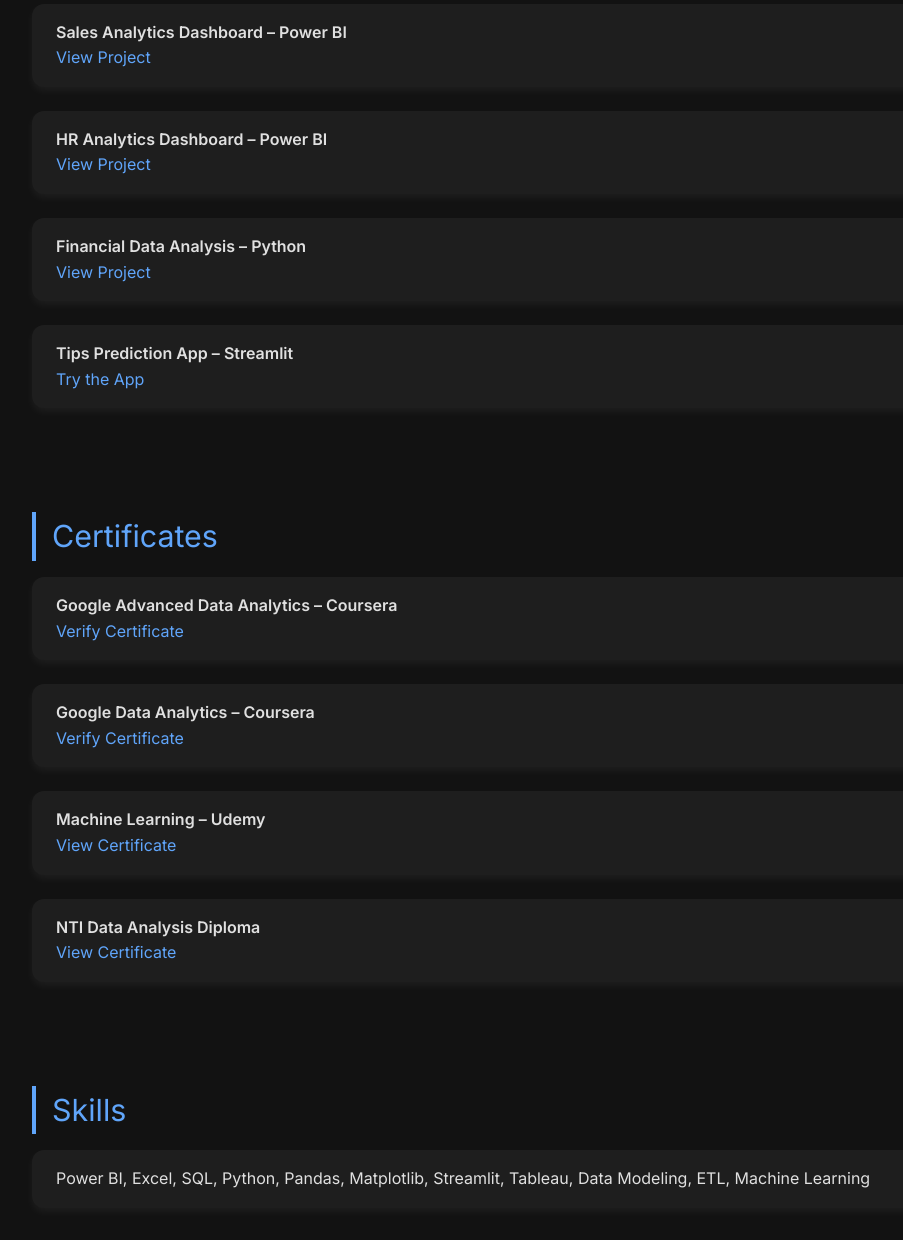
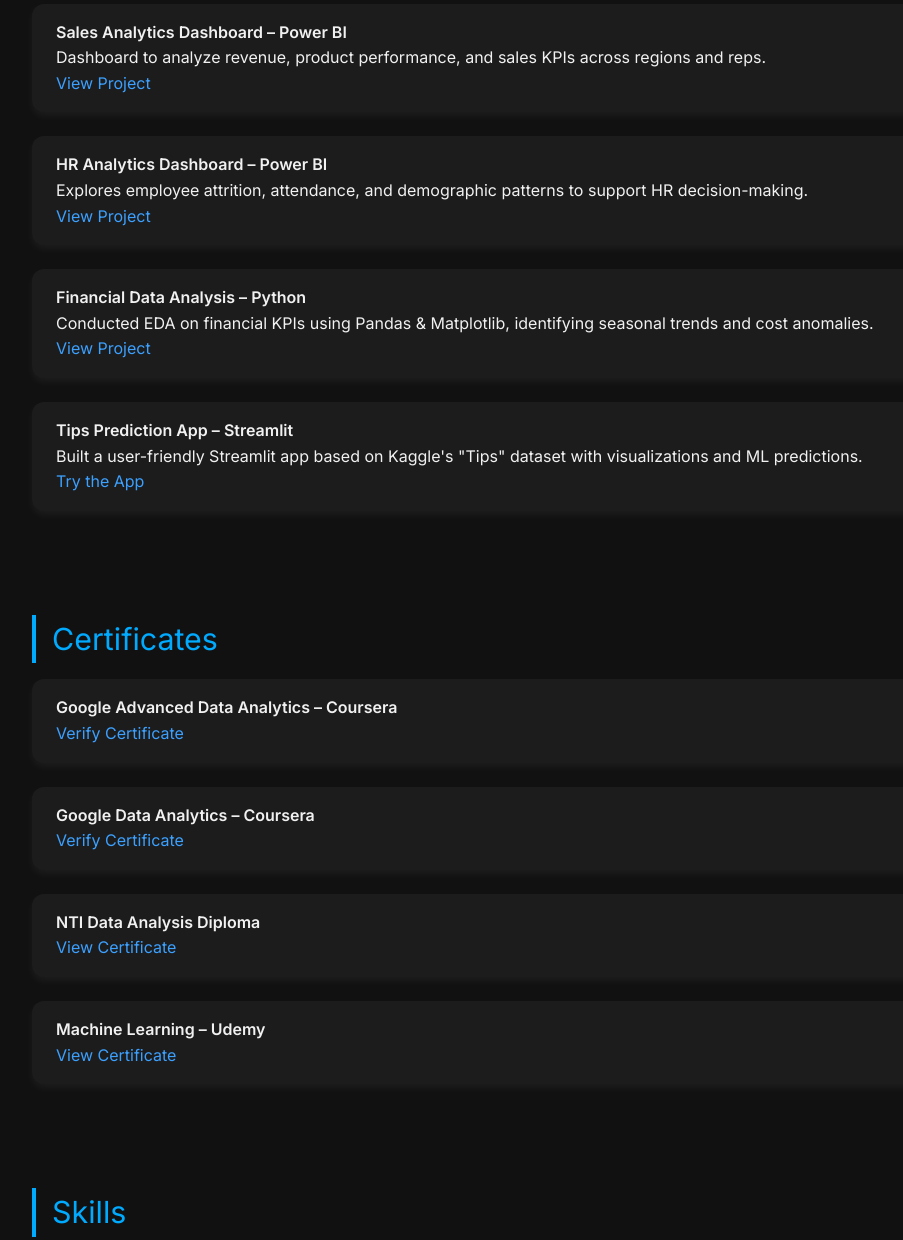
Before and after one commit to ziadahmed26/portfolioo, a plain HTML site: page ziad-portfolio.html in a window 1280 px wide. Shown: the part 1018-2258 px from the top of the page, without its empty margins (108-1011 px from the left). Drawn offline with Linux system fonts and the light colour scheme.

Commit message:
Add files via upload

```diff
--- a/ziad-portfolio.html
+++ b/ziad-portfolio.html
@@ -4,17 +4,17 @@
   <meta charset="UTF-8" />
   <meta name="viewport" content="width=device-width, initial-scale=1.0"/>
   <title>Ziad Ahmed | Data Analyst Portfolio</title>
-  <link href="https://fonts.googleapis.com/css2?family=Inter:wght@400;600&display=swap" rel="stylesheet">
+  <link href="https://fonts.googleapis.com/css2?family=Inter:wght@400;600&display=swap" rel="stylesheet" />
   <style>
     body {
       margin: 0;
       font-family: 'Inter', sans-serif;
-      background-color: #121212;
-      color: #e0e0e0;
+      background-color: #111;
+      color: #f1f1f1;
       line-height: 1.6;
     }
     header {
-      background: linear-gradient(135deg, #1e3a8a, #0f172a);
+      background: linear-gradient(135deg, #0a66c2, #00305b);
       color: white;
       padding: 2rem;
       text-align: center;
@@ -26,7 +26,7 @@
       object-fit: cover;
       border: 4px solid #fff;
       margin-bottom: 1rem;
-      box-shadow: 0 4px 12px rgba(0,0,0,0.4);
+      box-shadow: 0 4px 12px rgba(0,0,0,0.2);
     }
     header h1 {
       font-size: 2.8rem;
@@ -43,20 +43,20 @@
     }
     .section-title {
       font-size: 1.9rem;
-      color: #60a5fa;
+      color: #00aaff;
       margin-bottom: 1rem;
-      border-left: 4px solid #60a5fa;
+      border-left: 4px solid #00aaff;
       padding-left: 1rem;
     }
     .project, .certificate, .skill-item, .contact-item, .experience {
-      background: #1e1e1e;
+      background: #1c1c1c;
       padding: 1rem 1.5rem;
       border-radius: 12px;
       box-shadow: 0 4px 8px rgba(255,255,255,0.05);
       margin-bottom: 1.5rem;
     }
     a {
-      color: #60a5fa;
+      color: #3ca0ff;
       text-decoration: none;
       font-weight: 500;
     }
@@ -64,7 +64,7 @@
       text-decoration: underline;
     }
     footer {
-      background-color: #1e3a8a;
+      background-color: #0a66c2;
       color: white;
       text-align: center;
       padding: 1rem;
@@ -88,13 +88,13 @@
   <section>
     <div class="section-title">Experience</div>
     <div class="experience">
-      <strong>Business Analyst – Baby Care Factory</strong><br>
-      <em>Menofia, Egypt (Jul 2024 – Oct 2024)</em><br>
+      <strong>Business Analyst – Baby Care Factory</strong><br />
+      <em>Menofia, Egypt (Jul 2024 – Oct 2024)</em><br />
       Achieved 40% revenue growth in 3 months by leading data-driven planning and launching 4 new product features.
     </div>
     <div class="experience">
-      <strong>Technical Support – EFS Misr (Palm Hills Development)</strong><br>
-      <em>Hacienda Bay, North Coast (Sep 2024 – Present)</em><br>
+      <strong>Technical Support – EFS Misr (Palm Hills Development)</strong><br />
+      <em>Hacienda Bay, North Coast (Sep 2024 – Present)</em><br />
       Responsible for installing, configuring, and maintaining Hikvision camera systems across the Hacienda Bay compound. Ensured smooth operation of surveillance infrastructure, supported users, and conducted regular maintenance to uphold security standards.
     </div>
   </section>
@@ -102,19 +102,23 @@
   <section>
     <div class="section-title">Projects</div>
     <div class="project">
-      <strong>Sales Analytics Dashboard – Power BI</strong><br>
+      <strong>Sales Analytics Dashboard – Power BI</strong><br />
+      Dashboard to analyze revenue, product performance, and sales KPIs across regions and reps.<br />
       <a href="https://www.linkedin.com/posts/ziadahmedanalyst_powerbi-salesanalytics-datavisualization-activity-7233143509195649024-3h6N" target="_blank">View Project</a>
     </div>
     <div class="project">
-      <strong>HR Analytics Dashboard – Power BI</strong><br>
+      <strong>HR Analytics Dashboard – Power BI</strong><br />
+      Explores employee attrition, attendance, and demographic patterns to support HR decision-making.<br />
       <a href="https://www.linkedin.com/posts/ziadahmedanalyst_powerbi-hranalytics-datavisualization-activity-7235451972697395200-8ozt" target="_blank">View Project</a>
     </div>
     <div class="project">
-      <strong>Financial Data Analysis – Python</strong><br>
+      <strong>Financial Data Analysis – Python</strong><br />
+      Conducted EDA on financial KPIs using Pandas & Matplotlib, identifying seasonal trends and cost anomalies.<br />
       <a href="https://www.kaggle.com/code/ziadahmed965/finance-analysis" target="_blank">View Project</a>
     </div>
     <div class="project">
-      <strong>Tips Prediction App – Streamlit</strong><br>
+      <strong>Tips Prediction App – Streamlit</strong><br />
+      Built a user-friendly Streamlit app based on Kaggle's "Tips" dataset with visualizations and ML predictions.<br />
       <a href="https://tipsdash.streamlit.app/" target="_blank">Try the App</a>
     </div>
   </section>
@@ -122,26 +126,26 @@
   <section>
     <div class="section-title">Certificates</div>
     <div class="certificate">
-      <strong>Google Advanced Data Analytics – Coursera</strong><br>
+      <strong>Google Advanced Data Analytics – Coursera</strong><br />
       <a href="https://coursera.org/verify/professional-cert/85IOU9JVEHI7" target="_blank">Verify Certificate</a>
     </div>
     <div class="certificate">
-      <strong>Google Data Analytics – Coursera</strong><br>
+      <strong>Google Data Analytics – Coursera</strong><br />
       <a href="https://coursera.org/verify/professional-cert/HQBHNJTZDCJU" target="_blank">Verify Certificate</a>
     </div>
     <div class="certificate">
-      <strong>Machine Learning – Udemy</strong><br>
-      <a href="https://www.udemy.com/certificate/UC-0aa702cd-4a0e-4948-bbea-510438b5c0e7/" target="_blank">View Certificate</a>
+      <strong>NTI Data Analysis Diploma</strong><br />
+      <a href="https://www.linkedin.com/posts/ziadahmedanalyst_activity-7273008413616361473-M19G" target="_blank">View Certificate</a>
     </div>
     <div class="certificate">
-      <strong>NTI Data Analysis Diploma</strong><br>
-      <a href="https://www.linkedin.com/posts/ziadahmedanalyst_activity-7273008413616361473-M19G" target="_blank">View Certificate</a>
+      <strong>Machine Learning – Udemy</strong><br />
+      <a href="https://www.udemy.com/certificate/UC-0aa702cd-4a0e-4948-bbea-510438b5c0e7/" target="_blank">View Certificate</a>
     </div>
   </section>
 
   <section>
     <div class="section-title">Skills</div>
-    <div class="skill-item">Power BI, Excel, SQL, Python, Pandas, Matplotlib, Streamlit, Tableau, Data Modeling, ETL, Machine Learning</div>
+    <div class="skill-item">Power BI, Excel, SQL, Python, Pandas, Matplotlib, Streamlit, Tableau, Data Modeling, ETL</div>
   </section>
 
   <section>
```
